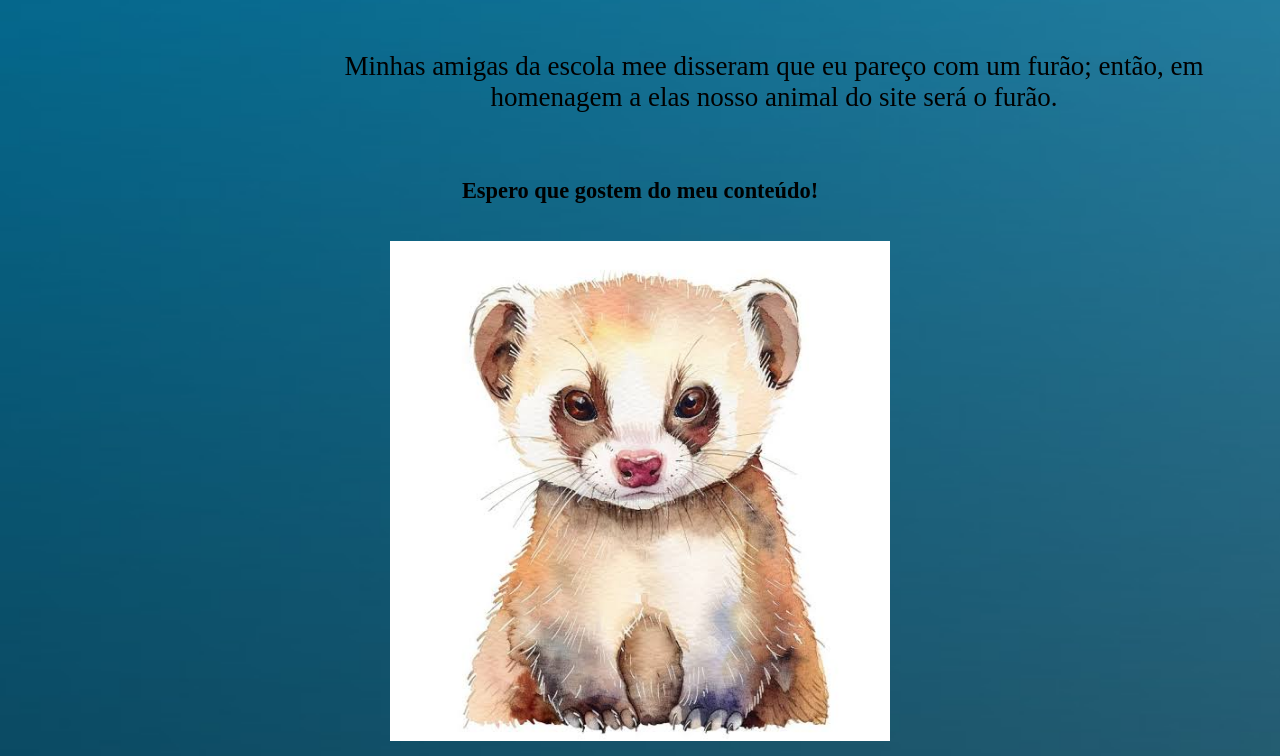
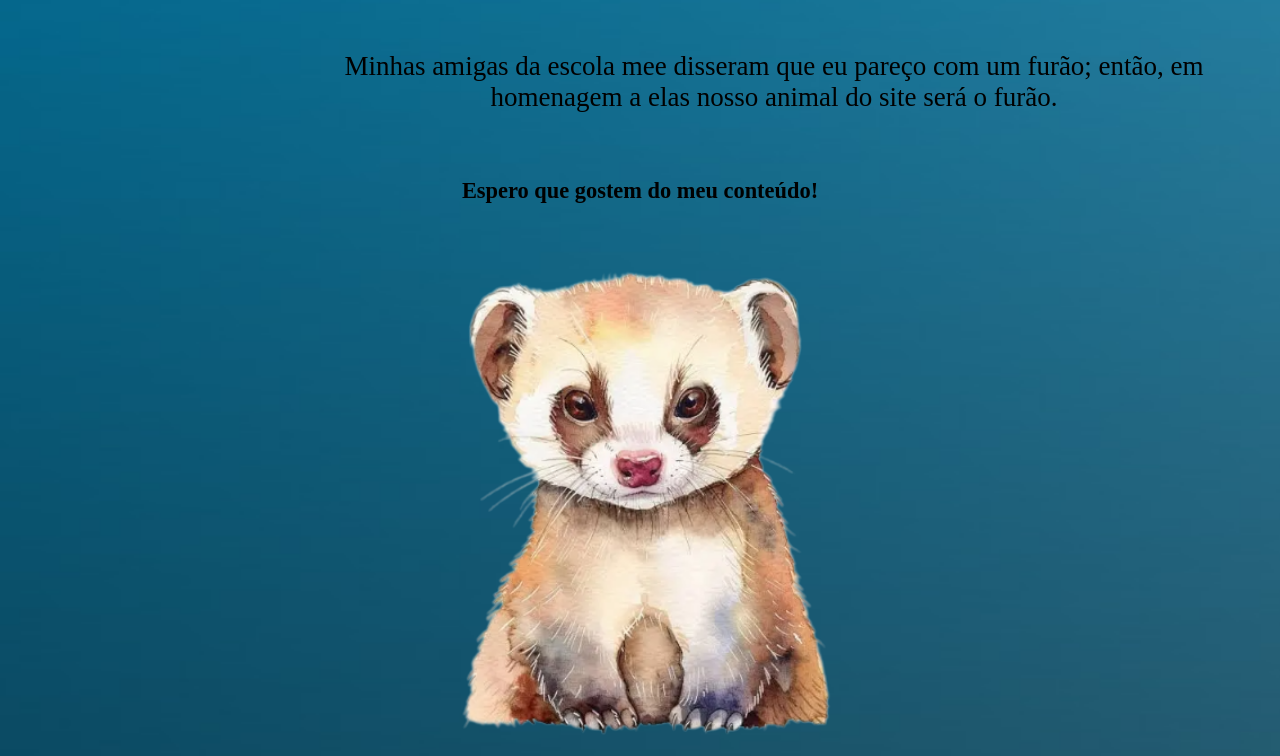
Before and after one commit to Isabela-figueiredo/Html.cweb, a plain HTML site: page sobre.html in a window 1280 px wide. Shown: the part 868-1624 px from the top of the page. Drawn offline with Linux system fonts and the light colour scheme.

Commit message:
Update sobre.html

```diff
--- a/sobre.html
+++ b/sobre.html
@@ -30,7 +30,7 @@
     <p>
     <h5>Espero que gostem do meu conteúdo!</h5>
     </p>
-    <img src="furão.jpg" width="500">
+    <img src="furão sem fundo.png" width="500">
 </body>
 
 </html>
```
